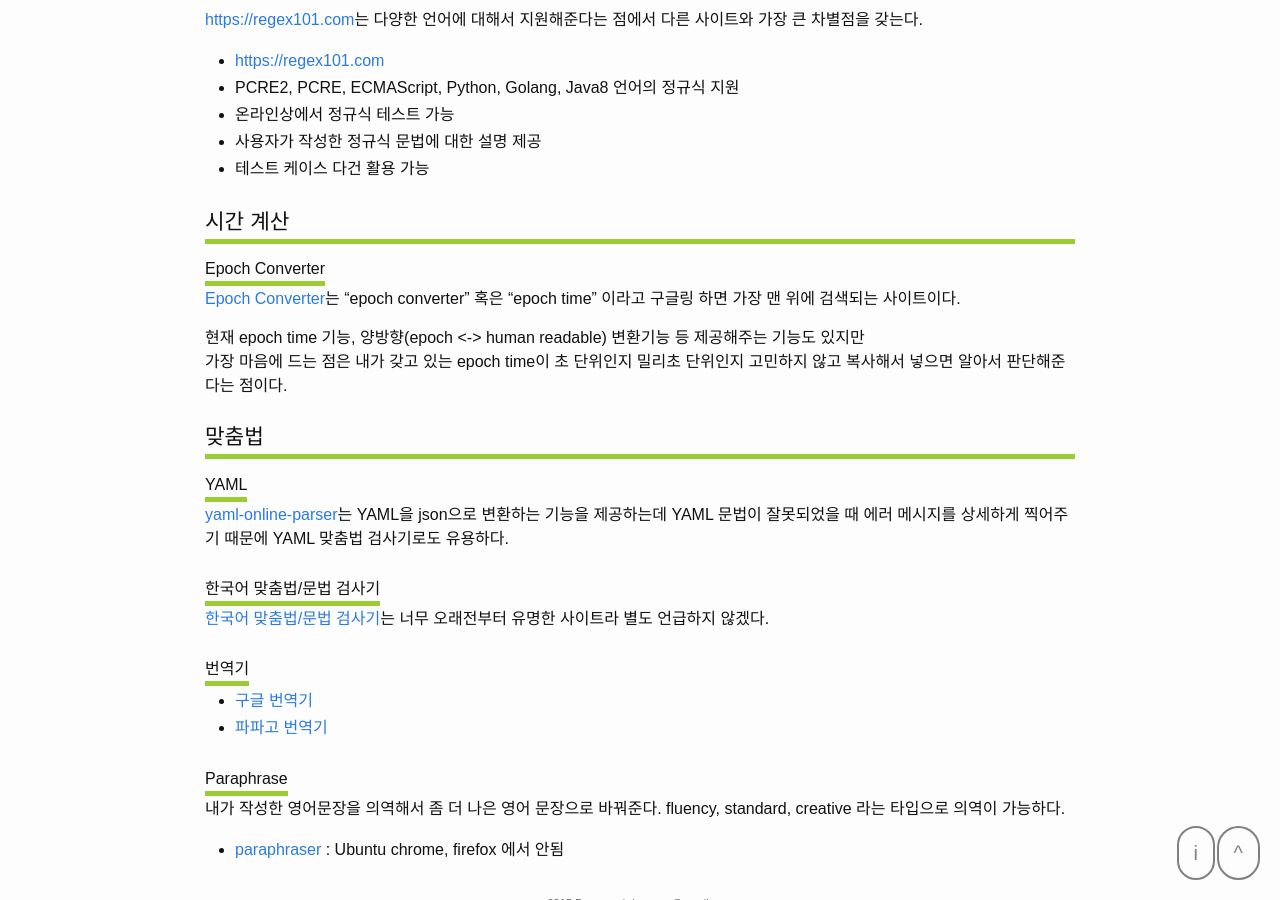
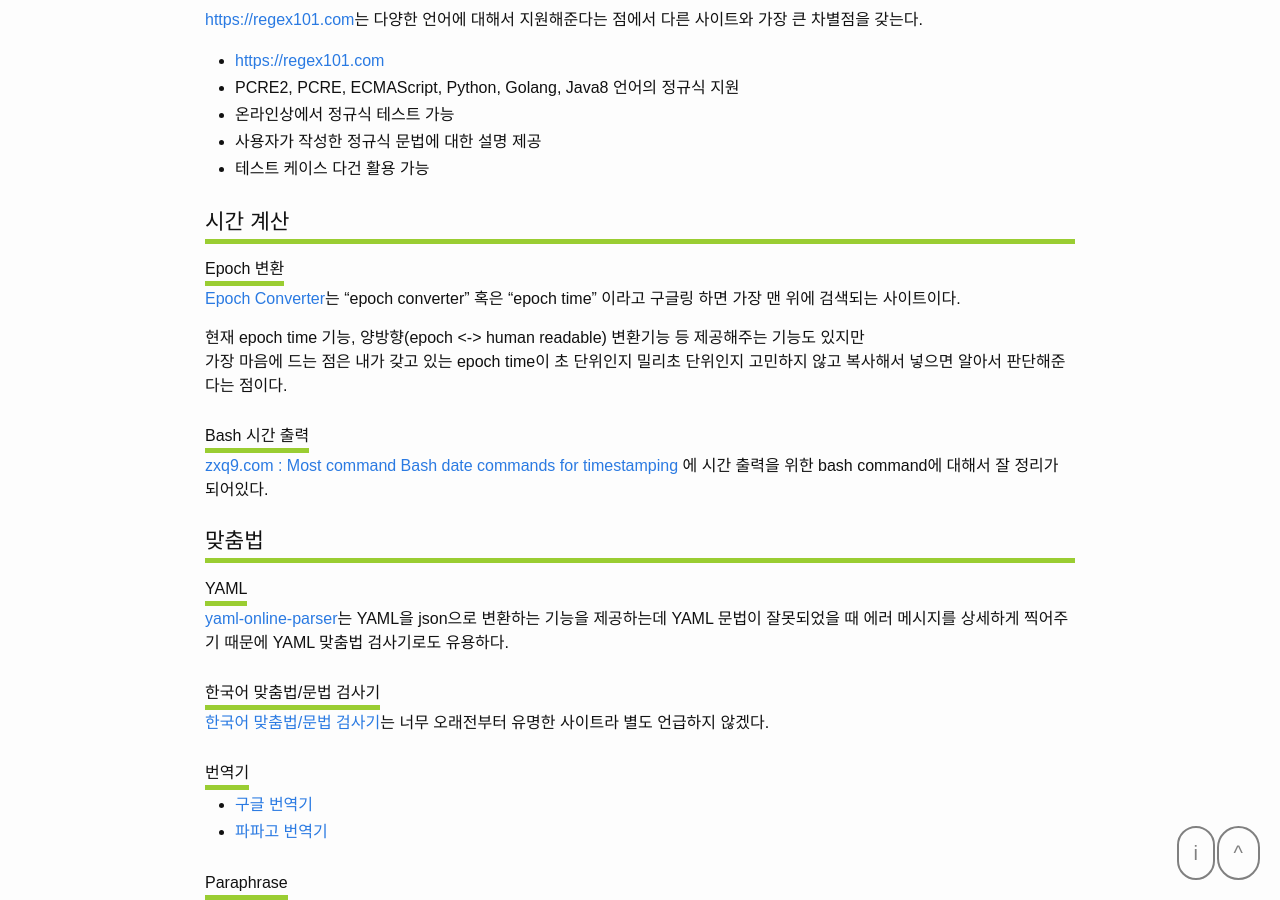
Before and after one commit to dveamer/dveamer.github.io, a Jekyll site: the page built from _posts/Tips/2021-07-25-UsefulSites.md, in a window 1280 px wide and 900 px high, scrolled down 718 px. Built offline with Jekyll 4.4.1, drawn with Linux system fonts in a browser that asks for light colours.

Commit message:
homepage

```diff
--- a/_posts/Tips/2021-07-25-UsefulSites.md
+++ b/_posts/Tips/2021-07-25-UsefulSites.md
@@ -28,12 +28,16 @@
 
 ## 시간 계산
 
-### Epoch Converter
+### Epoch 변환
 
 [Epoch Converter](https://www.epochconverter.com/)는 "epoch converter" 혹은 "epoch time" 이라고 구글링 하면 가장 맨 위에 검색되는 사이트이다.
 
 현재 epoch time 기능, 양방향(epoch <-> human readable) 변환기능 등 제공해주는 기능도 있지만
 가장 마음에 드는 점은 내가 갖고 있는 epoch time이 초 단위인지 밀리초 단위인지 고민하지 않고 복사해서 넣으면 알아서 판단해준다는 점이다.
+
+### Bash 시간 출력
+
+[zxq9.com : Most command Bash date commands for timestamping](https://zxq9.com/archives/795) 에 시간 출력을 위한 bash command에 대해서 잘 정리가 되어있다.
 
 
 ## 맞춤법
```
Also changed, not shown: _posts/2018-07-01-resume.md (+1 -1 lines).
